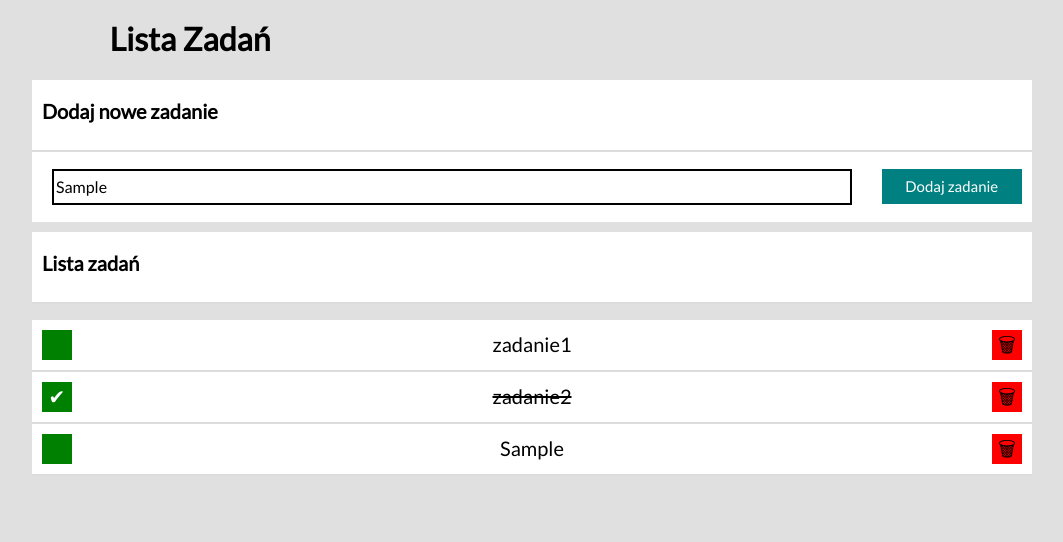
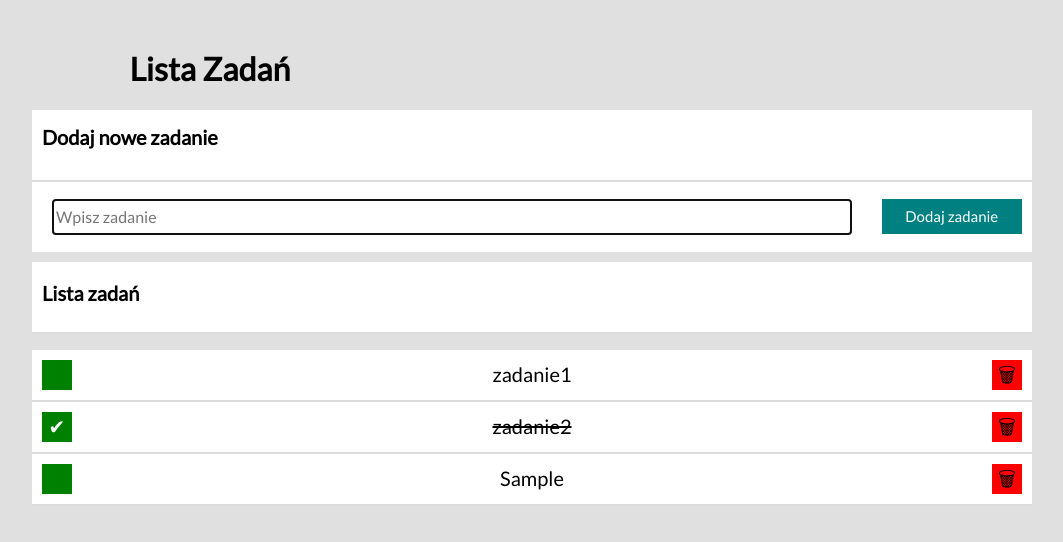
Before and after one commit to LukaszKonrad/home_work_modul06, a plain HTML site: page index.html in a window 1280 px wide. Both pictures are taken after typing "Sample" into the empty fields and a click on the button "Dodaj zadanie". Shown: the whole page, without its empty margins (108-1171 px from the left). Drawn offline with nearby package versions, Linux system fonts and the light colour scheme.

Commit message:
reset input function

```diff
--- a/css/body.css
+++ b/css/body.css
@@ -1,4 +1,5 @@
 body {
     background-color: rgb(224, 224, 224);
     font-family: 'Lato', sans-serif;
+    padding: 30px;
 }
--- a/index.html
+++ b/index.html
@@ -19,11 +19,11 @@
     Lista Zadań
     </h1>
     <div class="main_one">
-    <p class="text_one">Dodaj nowe zadanie</p>
+    <h2 class="text_one">Dodaj nowe zadanie</h2>
     </div>
     <form class="js-form">
     <div class="main_two">
-        <input class="js-newTask" required autofocus>
+        <input class="js-newTask" placeholder="Wpisz zadanie" autofocus>
         <button class="button_one">Dodaj zadanie</button>
     </div>
     </form>
--- a/script.js
+++ b/script.js
@@ -71,26 +71,29 @@
 
     };
 
-
-
     const onFormSubmit = (event) => {
         event.preventDefault();
 
-
+        const newTask = document.querySelector(".js-newTask")
     const newTaskContent = document.querySelector(".js-newTask").value.trim();
-        if (newTaskContent === ""){
-            return;
+        if (newTaskContent !== ""){
+            addNewTask(newTaskContent);
+            newTask.value = "";
         };
-
-     addNewTask(newTaskContent) ;
+    newTask.focus() ;
 }
-
     const init = () => {
         render();
 
         const form = document.querySelector(".js-form");
 
         form.addEventListener("submit", onFormSubmit );
+
+        const element = document.querySelector(".js-newTask")
+
+        if (element === true) {
+            element.innerText = "";
+        }
     }
     init();
 
```
